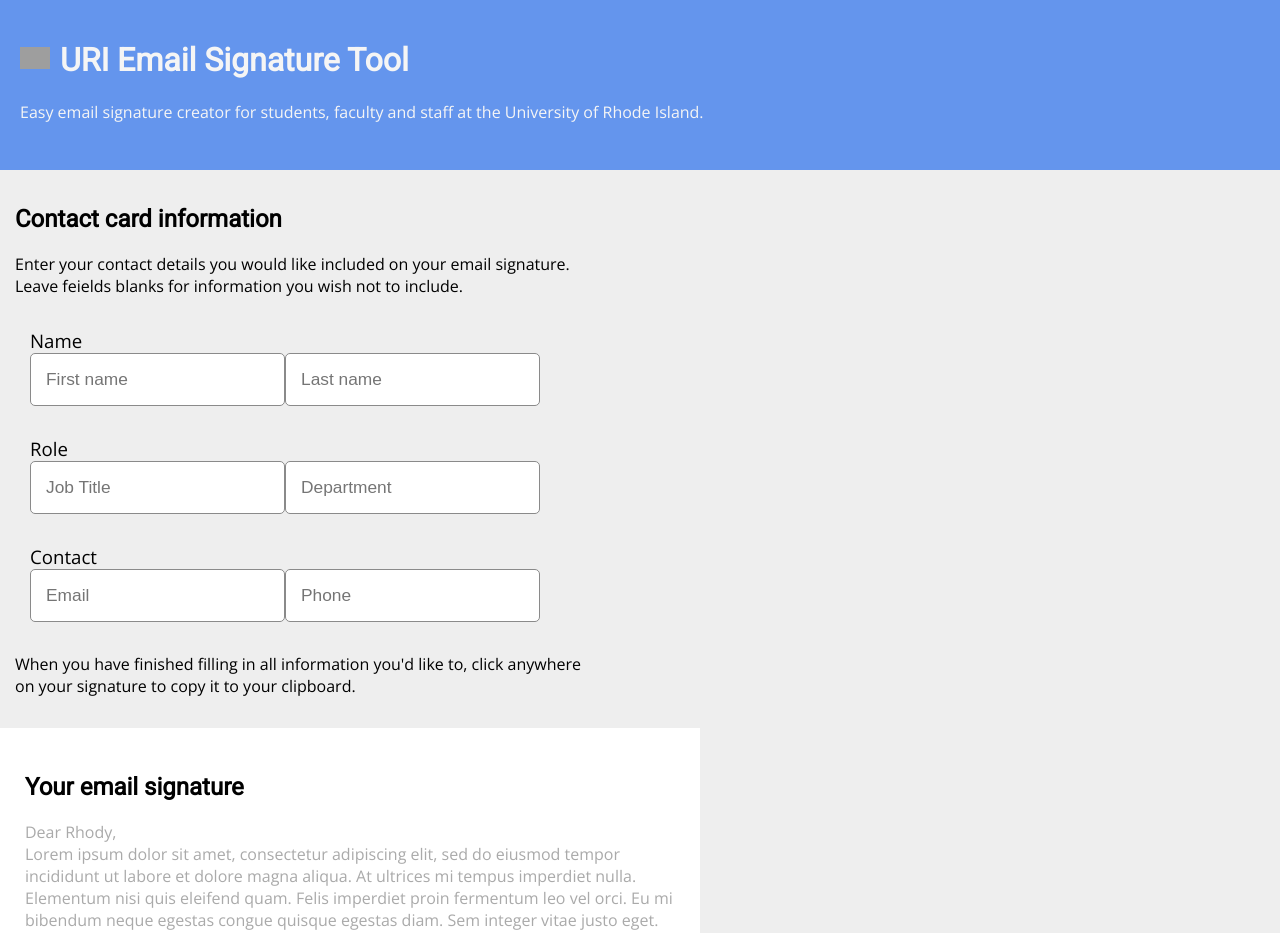
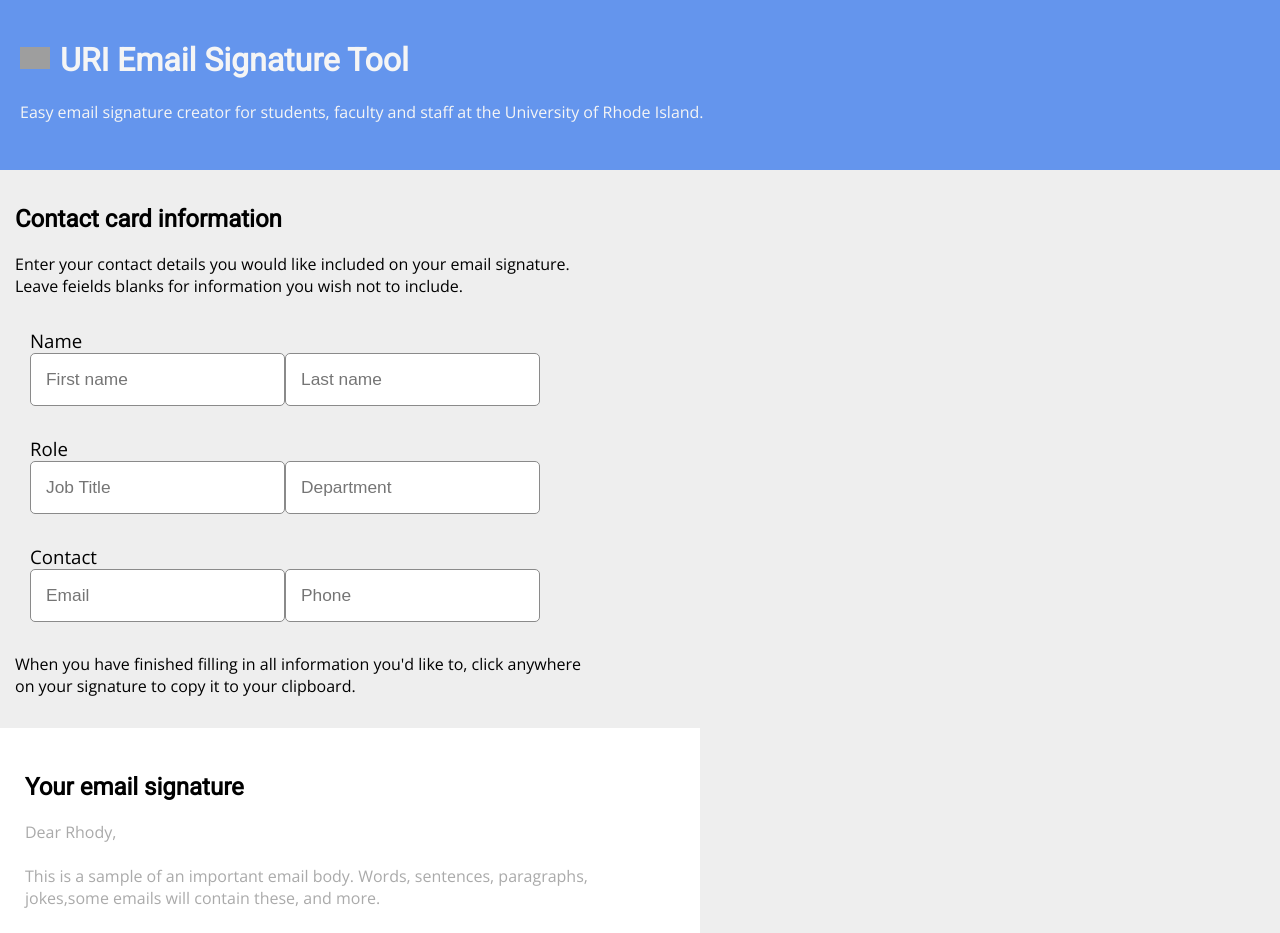
Before and after one commit to ramhacks/rhody-signature, a Next.js app: page / in a window 1280 px wide. Shown: the top 933 px of the page. Built offline with nearby package versions, Linux system fonts and the light colour scheme; grey boxes are pictures that could not be loaded.

Commit message:
Add adaption notes, remove latin placeholder text from email preview
"Lorem ipsum" in Chrome prompts for translation.

```diff
--- a/pages/index.js
+++ b/pages/index.js
@@ -90,8 +90,8 @@
 
           <p className={styles.dummyEmailContent}>
           Dear Rhody,
-          <br />
-          Lorem ipsum dolor sit amet, consectetur adipiscing elit, sed do eiusmod tempor incididunt ut labore et dolore magna aliqua. At ultrices mi tempus imperdiet nulla. Elementum nisi quis eleifend quam. Felis imperdiet proin fermentum leo vel orci. Eu mi bibendum neque egestas congue quisque egestas diam. Sem integer vitae justo eget. Tellus molestie nunc non blandit massa enim. Nec feugiat in fermentum posuere urna nec tincidunt praesent.
+          <br /><br />
+          This is a sample of an important email body. Words, sentences, paragraphs, jokes,some emails will contain these, and more.
           <br /><br />
           Sincerely,
           </p>
```
Also changed, not shown: 1 other file (tests, documents, lock files or other folders).
